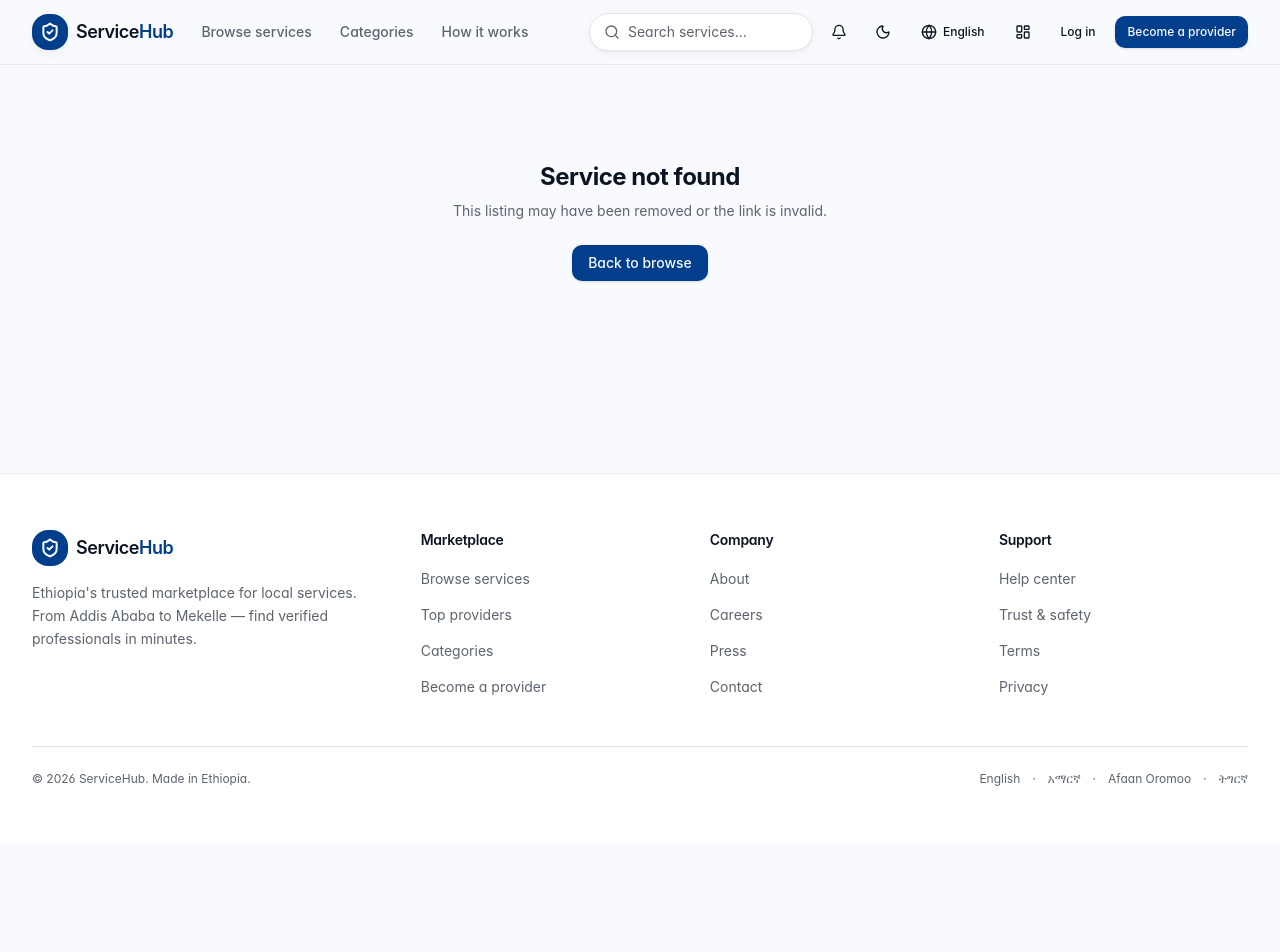
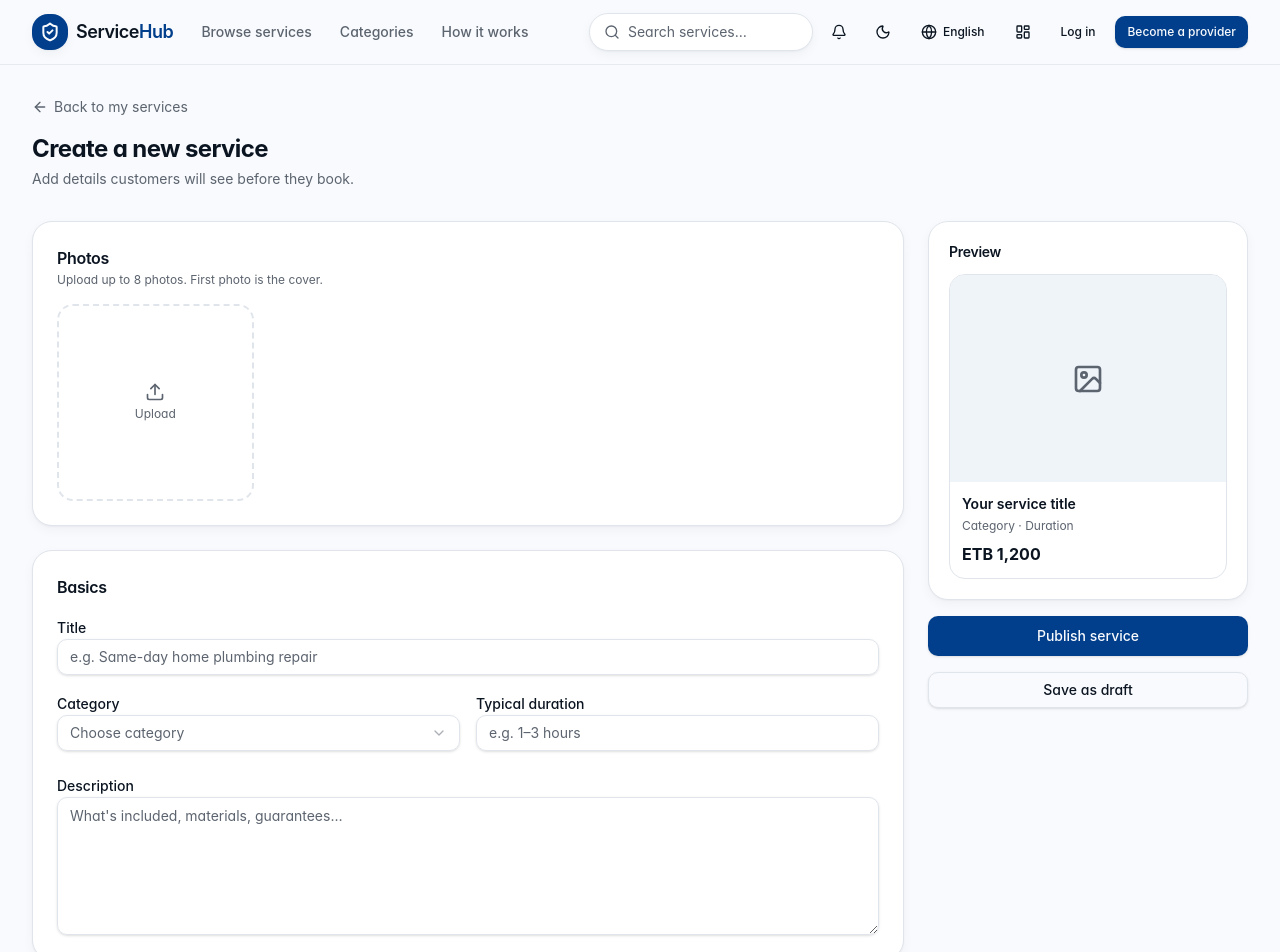
Before and after one commit to nibmangit/servicehub, a React (Vite) app in the folder frontend/: page /browse/new in a window 1280 px wide. Shown: the top 952 px of the page. Before the commit the page ends 843 px from the top, so only its background shows below. Built offline with nearby package versions, Linux system fonts and the light colour scheme.

Commit message:
feat: add new service creation page

```diff
--- a/frontend/src/App.jsx
+++ b/frontend/src/App.jsx
@@ -10,6 +10,7 @@ import Home from "./pages/Home";
 import { Dashboard } from "./pages/Dashboard";
 import { Browse } from "./pages/Browse";
 import { ServiceDetail } from "./pages/ServiceDetail";
+import NewService from "./pages/NewService";
 
 export default function App() {
   return (
@@ -24,6 +25,7 @@ export default function App() {
             <Route path="dashboard/" element={<Dashboard />} />
             <Route path="browse/" element={<Browse />} />
             <Route path="browse/:id/" element={<ServiceDetail />} />
+            <Route path="browse/new/" element={<NewService />} />
           </Routes>
         </main>
 
--- /dev/null
+++ b/frontend/src/pages/NewService.jsx
@@ -0,0 +1,191 @@
+import { Link, useNavigate } from "react-router-dom";
+import { ArrowLeft, Image as ImageIcon, Upload, X } from "lucide-react";
+import { useState } from "react";
+import { toast } from "sonner";
+
+import { Button } from "../components/ui/Button";
+import { Input } from "../components/ui/Input";
+import { Label } from "../components/ui/Label";
+import {
+  Select,
+  SelectContent,
+  SelectItem,
+  SelectTrigger,
+  SelectValue,
+} from "../components/ui/Select";
+import { Textarea } from "../components/ui/Textarea";
+import { categories } from "../lib/mock-data";
+
+export default function NewService() {
+  const navigate = useNavigate();
+  // Local previews only — mock UI
+  const [images, setImages] = useState([]);
+
+  return (
+    <div className="p-6 lg:p-8">
+      <Link
+        to="/services"
+        className="mb-4 inline-flex items-center gap-1.5 text-sm text-muted-foreground hover:text-foreground"
+      >
+        <ArrowLeft className="h-4 w-4" /> Back to my services
+      </Link>
+      <div className="flex flex-wrap items-end justify-between gap-4">
+        <div>
+          <h1 className="text-2xl font-bold tracking-tight">Create a new service</h1>
+          <p className="mt-1 text-sm text-muted-foreground">
+            Add details customers will see before they book.
+          </p>
+        </div>
+      </div>
+
+      <form
+        className="mt-8 grid gap-6 lg:grid-cols-[1fr_320px]"
+        onSubmit={(e) => {
+          // Simulated — no network call
+          e.preventDefault();
+          toast.success("Service saved", { description: "Your listing is now live." });
+          navigate("/services");
+        }}
+      >
+        <div className="space-y-6">
+          <Section title="Photos" desc="Upload up to 8 photos. First photo is the cover.">
+            <div className="grid grid-cols-2 gap-3 sm:grid-cols-4">
+              {images.map((src, i) => (
+                <div
+                  key={i}
+                  className="group relative aspect-square overflow-hidden rounded-xl border border-border bg-muted"
+                >
+                  <img src={src} alt="" className="h-full w-full object-cover" />
+                  <button
+                    type="button"
+                    onClick={() => setImages(images.filter((_, x) => x !== i))}
+                    className="absolute right-2 top-2 rounded-full bg-background/95 p-1 shadow-soft opacity-0 transition-opacity group-hover:opacity-100"
+                    aria-label="Remove"
+                  >
+                    <X className="h-3.5 w-3.5" />
+                  </button>
+                </div>
+              ))}
+              {images.length < 8 && (
+                <button
+                  type="button"
+                  onClick={() =>
+                    setImages([
+                      ...images,
+                      `https://picsum.photos/seed/${Date.now()}/400/400`,
+                    ])
+                  }
+                  className="grid aspect-square place-items-center rounded-xl border-2 border-dashed border-border text-muted-foreground transition-colors hover:border-primary hover:bg-primary-soft/40 hover:text-primary"
+                >
+                  <div className="text-center">
+                    <Upload className="mx-auto h-5 w-5" />
+                    <div className="mt-1 text-xs">Upload</div>
+                  </div>
+                </button>
+              )}
+            </div>
+          </Section>
+
+          <Section title="Basics">
+            <div className="space-y-1.5">
+              <Label htmlFor="title">Title</Label>
+              <Input id="title" name="title" placeholder="e.g. Same-day home plumbing repair" />
+            </div>
+            <div className="grid gap-4 sm:grid-cols-2">
+              <div className="space-y-1.5">
+                <Label>Category</Label>
+                <Select name="category">
+                  <SelectTrigger>
+                    <SelectValue placeholder="Choose category" />
+                  </SelectTrigger>
+                  <SelectContent>
+                    {categories.map((c) => (
+                      <SelectItem key={c.id} value={String(c.id)}>
+                        {c.name}
+                      </SelectItem>
+                    ))}
+                  </SelectContent>
+                </Select>
+              </div>
+              <div className="space-y-1.5">
+                <Label htmlFor="duration">Typical duration</Label>
+                <Input id="duration" name="duration" placeholder="e.g. 1–3 hours" />
+              </div>
+            </div>
+            <div className="space-y-1.5">
+              <Label htmlFor="description">Description</Label>
+              <Textarea
+                id="description"
+                name="description"
+                rows={6}
+                placeholder="What's included, materials, guarantees…"
+              />
+            </div>
+          </Section>
+
+          <Section title="Pricing">
+            <div className="grid gap-4 sm:grid-cols-2">
+              <div className="space-y-1.5">
+                <Label>Price type</Label>
+                <Select name="price_type" defaultValue="starting">
+                  <SelectTrigger>
+                    <SelectValue />
+                  </SelectTrigger>
+                  <SelectContent>
+                    <SelectItem value="fixed">Fixed price</SelectItem>
+                    <SelectItem value="hourly">Hourly rate</SelectItem>
+                    <SelectItem value="starting">Starting from</SelectItem>
+                  </SelectContent>
+                </Select>
+              </div>
+              <div className="space-y-1.5">
+                <Label htmlFor="price">Price (ETB)</Label>
+                <Input id="price" name="price" type="number" step="0.01" placeholder="1200.00" />
+              </div>
+            </div>
+          </Section>
+        </div>
+
+        <aside className="space-y-4">
+          <div className="sticky top-6 space-y-4">
+            <div className="rounded-2xl border border-border bg-card p-5 shadow-soft">
+              <h3 className="text-sm font-semibold">Preview</h3>
+              <div className="mt-3 overflow-hidden rounded-xl border border-border">
+                <div className="grid aspect-[4/3] place-items-center bg-muted text-muted-foreground">
+                  {images[0] ? (
+                    <img src={images[0]} alt="" className="h-full w-full object-cover" />
+                  ) : (
+                    <ImageIcon className="h-8 w-8" />
+                  )}
+                </div>
+                <div className="p-3">
+                  <div className="line-clamp-2 text-sm font-semibold">Your service title</div>
+                  <div className="mt-1 text-xs text-muted-foreground">Category · Duration</div>
+                  <div className="mt-2 text-base font-bold">ETB 1,200</div>
+                </div>
+              </div>
+            </div>
+            <Button type="submit" className="w-full" size="lg">
+              Publish service
+            </Button>
+            <Button type="button" variant="outline" className="w-full">
+              Save as draft
+            </Button>
+          </div>
+        </aside>
+      </form>
+    </div>
+  );
+}
+
+function Section({ title, desc, children }) {
+  return (
+    <section className="space-y-4 rounded-2xl border border-border bg-card p-6 shadow-soft">
+      <header>
+        <h2 className="text-base font-semibold">{title}</h2>
+        {desc && <p className="mt-0.5 text-xs text-muted-foreground">{desc}</p>}
+      </header>
+      {children}
+    </section>
+  );
+}
```
